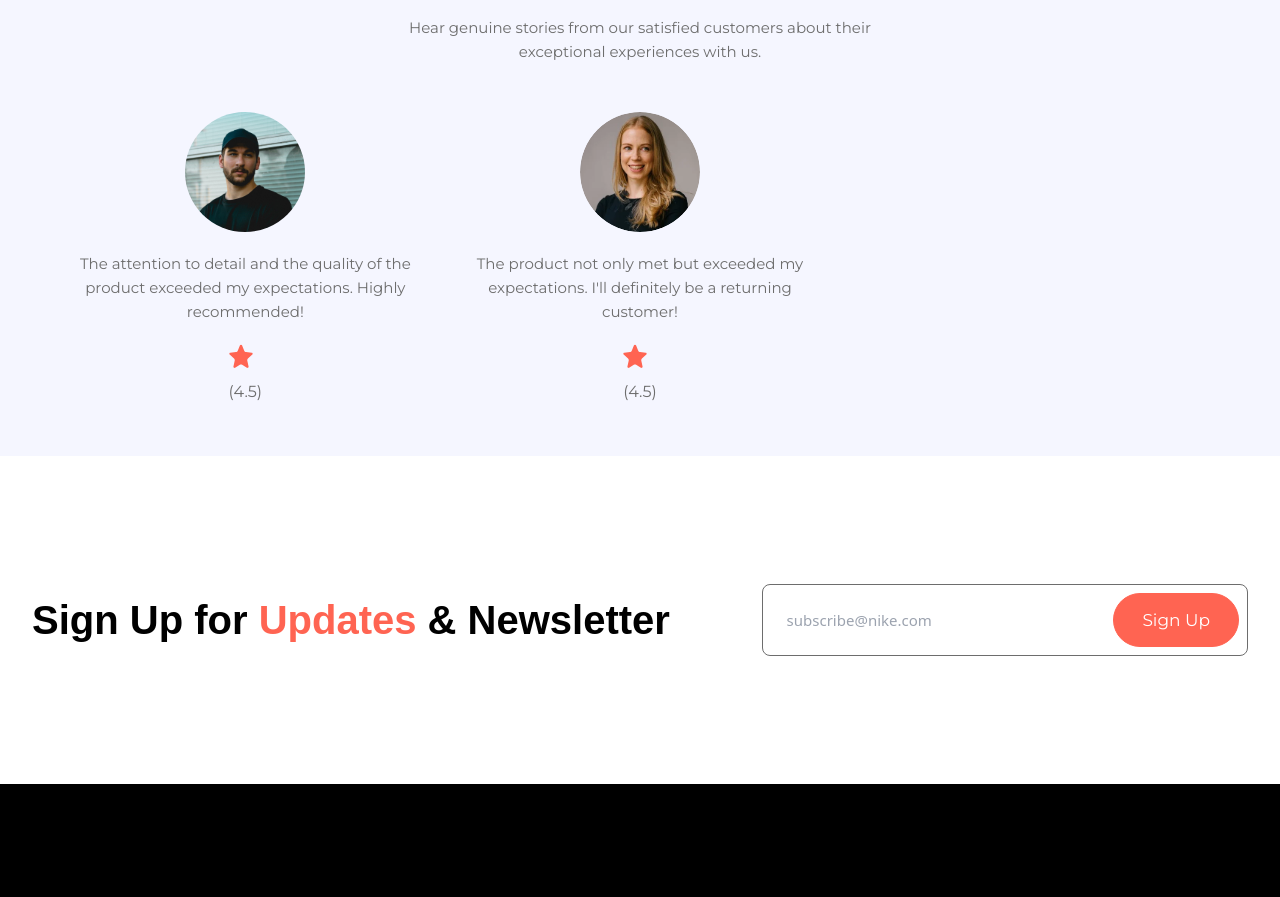
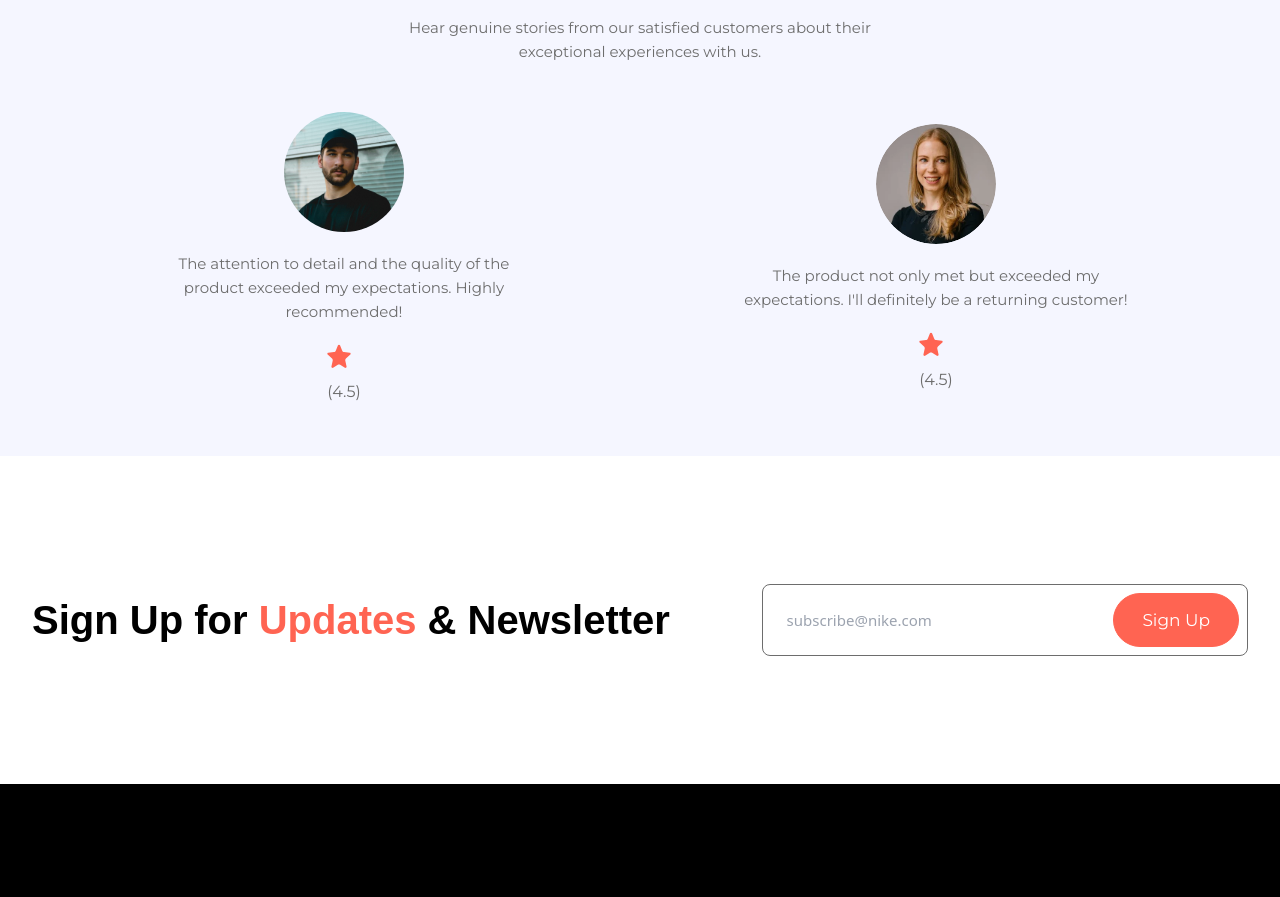
Before and after one commit to thenameisvicky/App-Landing, a React (Vite) app: page / in a window 1280 px wide. Shown: the part 3310-4207 px from the top of the page. Built offline with nearby package versions, Linux system fonts and the light colour scheme; a web font is replaced by a local one.

Commit message:
Update CustomerReviews.jsx
CustomerReviews edited the profile

```diff
--- a/src/Components/CustomerReviews.jsx
+++ b/src/Components/CustomerReviews.jsx
@@ -6,7 +6,7 @@ const CustomerReviews = () => {
     <section className="px-4 md:px-8 mt-12 md:mt-16 max-w-7xl mx-auto">
       <h3 className="font-palanquin text-3xl md:text-4xl font-bold text-center">What Our <span className="text-coral-red">Customers</span> Say?</h3>
       <p className="m-auto mt-4 max-w-lg text-center info-text">Hear genuine stories from our satisfied customers about their exceptional experiences with us.</p>
-      <div className="mt-12 grid gap-8 grid-cols-2 sm:grid-cols-2 lg:grid-cols-3">
+      <div className="mt-12 grid gap-8 grid-cols-1 sm:grid-cols-2 lg:grid-cols-2">
         {reviews.map((review) => (
           <ReviewCard key={review.customerName} {...review} />
         ))}
```
